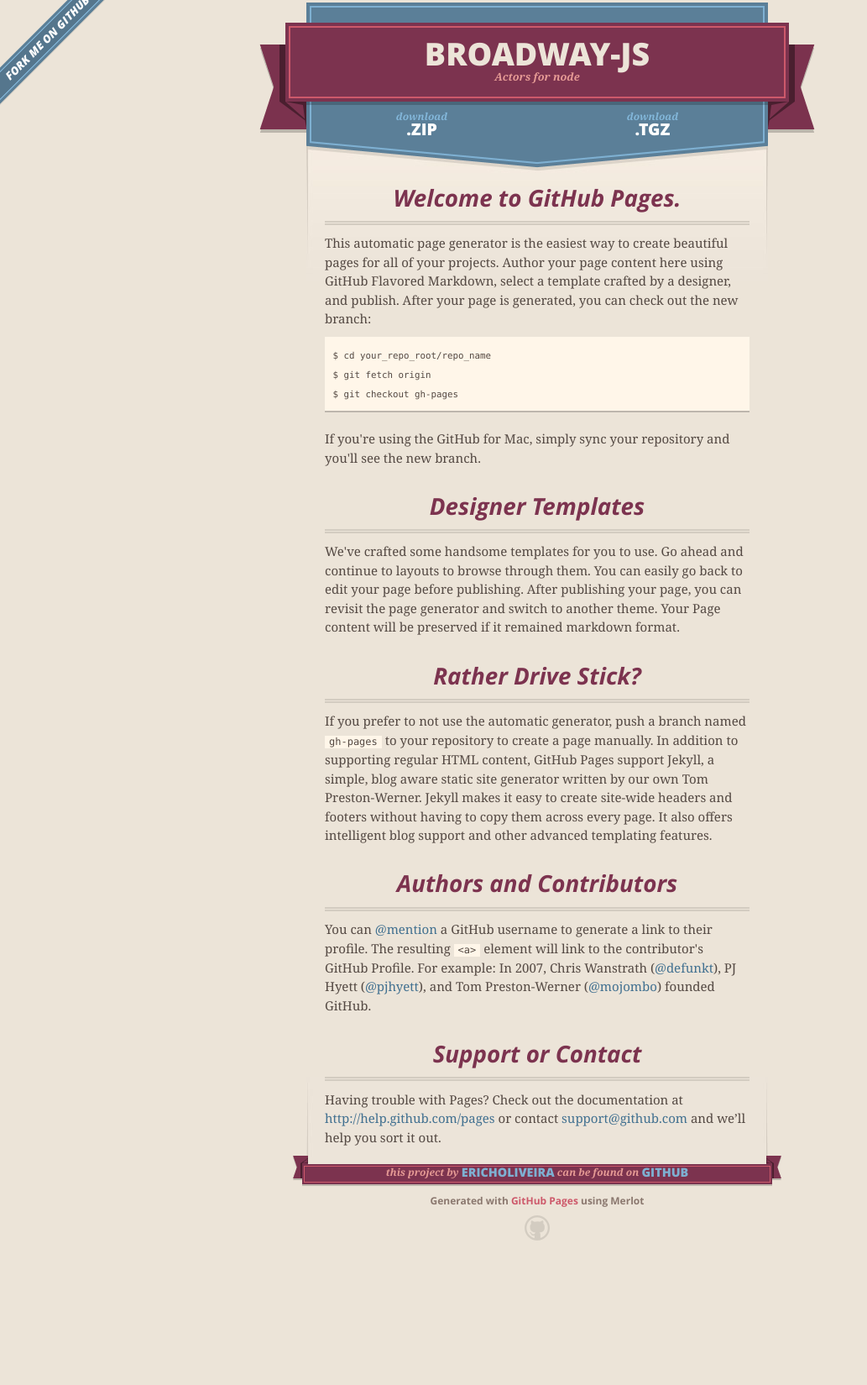
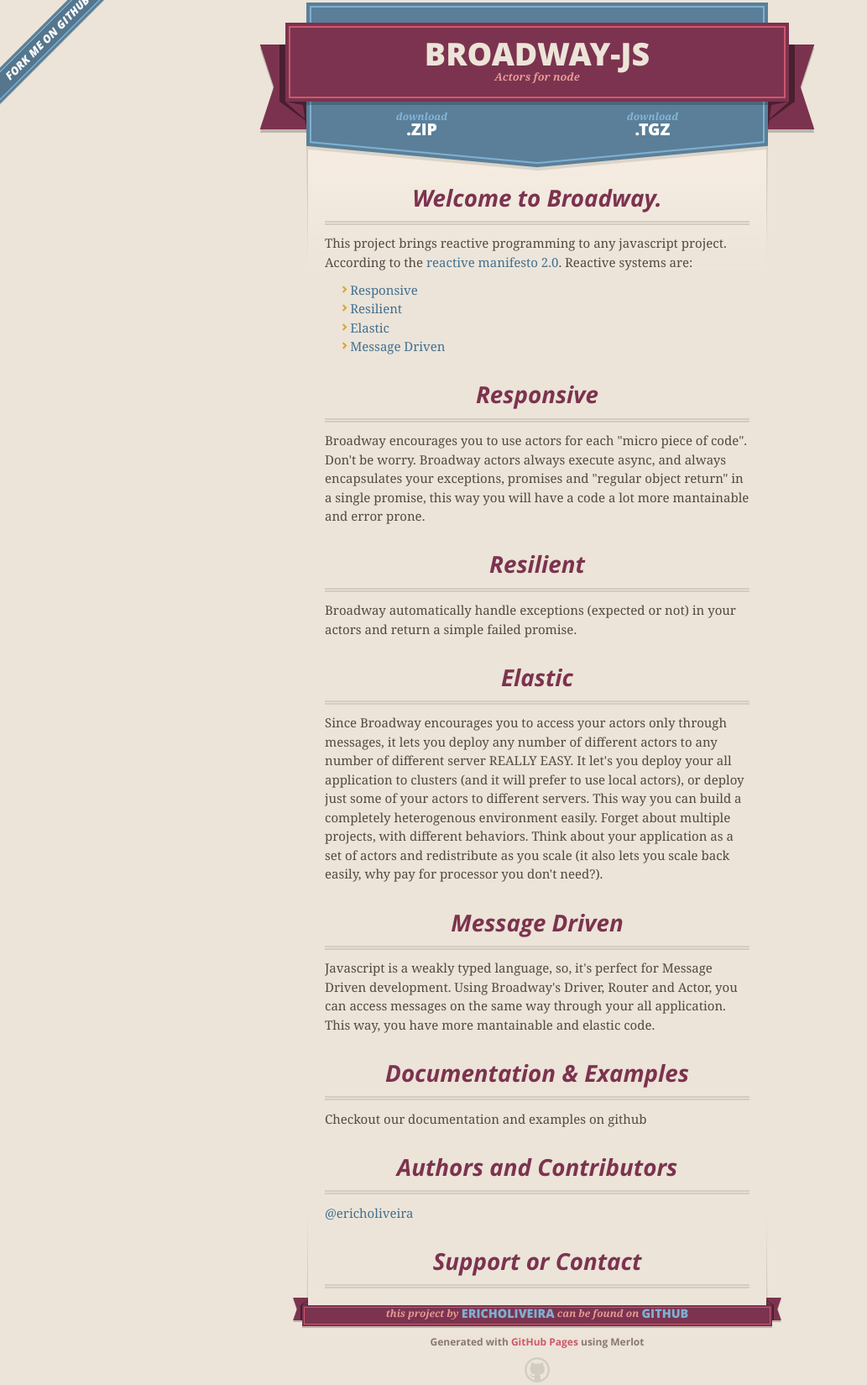
Before and after one commit to ericholiveira/studio, a plain HTML site: page index.html in a window 1280 px wide. Shown: the part 11-1660 px from the top of the page at 84% size, without its empty margins (0-1033 px from the left). Before the commit the page ends 1528 px from the top, so only its background shows below. Drawn offline with nearby package versions, Linux system fonts and the light colour scheme.

Commit message:
New index

```diff
--- a/index.html
+++ b/index.html
@@ -47,36 +47,64 @@
 
       <section id="main_content">
         <h3>
-<a id="welcome-to-github-pages" class="anchor" href="#welcome-to-github-pages" aria-hidden="true"><span class="octicon octicon-link"></span></a>Welcome to GitHub Pages.</h3>
+<a id="welcome-to-github-pages" class="anchor" href="#welcome-to-github-pages" aria-hidden="true"><span class="octicon octicon-link"></span></a>Welcome to Broadway.</h3>
 
-<p>This automatic page generator is the easiest way to create beautiful pages for all of your projects. Author your page content here using GitHub Flavored Markdown, select a template crafted by a designer, and publish. After your page is generated, you can check out the new branch:</p>
+<p>This project brings reactive programming to any javascript project. According to the <a href="http://www.reactivemanifesto.org/">reactive manifesto 2.0</a>. Reactive systems
+are:
+<ul>
+  <li><a href="#reponsive">Responsive</a></li>
+  <li><a href="#resilient">Resilient</a></li>
+  <li><a href="#elastic">Elastic</a></li>
+  <li><a href="#message_driven">Message Driven</a></li>
+</ul>
+ </p>
 
-<pre><code>$ cd your_repo_root/repo_name
-$ git fetch origin
-$ git checkout gh-pages
-</code></pre>
-
-<p>If you're using the GitHub for Mac, simply sync your repository and you'll see the new branch.</p>
 
 <h3>
-<a id="designer-templates" class="anchor" href="#designer-templates" aria-hidden="true"><span class="octicon octicon-link"></span></a>Designer Templates</h3>
+<a id="reponsive" class="anchor" href="#reponsive" aria-hidden="true"><span class="octicon octicon-link"></span></a>Responsive</h3>
 
-<p>We've crafted some handsome templates for you to use. Go ahead and continue to layouts to browse through them. You can easily go back to edit your page before publishing. After publishing your page, you can revisit the page generator and switch to another theme. Your Page content will be preserved if it remained markdown format.</p>
+<p>Broadway encourages you to use actors for each "micro piece of code".
+  Don't be worry.
+  Broadway actors always execute async, and always encapsulates your exceptions, promises and "regular object return" in a single promise, this way you will have a code a lot more mantainable and error prone.
+  </p>
 
 <h3>
-<a id="rather-drive-stick" class="anchor" href="#rather-drive-stick" aria-hidden="true"><span class="octicon octicon-link"></span></a>Rather Drive Stick?</h3>
+<a id="resilient" class="anchor" href="#resilient" aria-hidden="true"><span class="octicon octicon-link"></span></a>Resilient</h3>
 
-<p>If you prefer to not use the automatic generator, push a branch named <code>gh-pages</code> to your repository to create a page manually. In addition to supporting regular HTML content, GitHub Pages support Jekyll, a simple, blog aware static site generator written by our own Tom Preston-Werner. Jekyll makes it easy to create site-wide headers and footers without having to copy them across every page. It also offers intelligent blog support and other advanced templating features.</p>
+<p>Broadway automatically handle exceptions (expected or not) in your actors and return a simple failed promise.
+  </p>
+
+<h3>
+<a id="elastic" class="anchor" href="#elastic" aria-hidden="true"><span class="octicon octicon-link"></span></a>Elastic</h3>
+
+<p>Since Broadway encourages you to access your actors only through messages, it lets you deploy any number of different actors to any number of different server REALLY EASY.
+  It let's you deploy your all application to clusters (and it will prefer to use local actors), or deploy just some of your actors to different servers.
+  This way you can build a completely heterogenous environment easily.
+  Forget about multiple projects, with different behaviors. Think about your application as a set of actors and redistribute as you scale (it also lets you scale back easily, why pay for processor you don't need?).
+  </p>
+
+  <h3>
+  <a id="message_driven" class="anchor" href="#message_driven" aria-hidden="true"><span class="octicon octicon-link"></span></a>Message Driven</h3>
+
+  <p>Javascript is a weakly typed language, so, it's perfect for Message Driven development.
+    Using Broadway's Driver, Router and Actor, you can access messages on the same way through your all application. This way, you have more mantainable and elastic code.
+    </p>
+
+<h3>
+<a id="docs_examples" class="anchor" href="#message_driven" aria-hidden="true"><span class="octicon octicon-link"></span></a>Documentation & Examples</h3>
+
+<p>Checkout our documentation and examples on github
+  </p>
 
 <h3>
 <a id="authors-and-contributors" class="anchor" href="#authors-and-contributors" aria-hidden="true"><span class="octicon octicon-link"></span></a>Authors and Contributors</h3>
 
-<p>You can <a href="https://github.com/blog/821" class="user-mention">@mention</a> a GitHub username to generate a link to their profile. The resulting <code>&lt;a&gt;</code> element will link to the contributor's GitHub Profile. For example: In 2007, Chris Wanstrath (<a href="https://github.com/defunkt" class="user-mention">@defunkt</a>), PJ Hyett (<a href="https://github.com/pjhyett" class="user-mention">@pjhyett</a>), and Tom Preston-Werner (<a href="https://github.com/mojombo" class="user-mention">@mojombo</a>) founded GitHub.</p>
+<p><a href="https://github.com/ericholiveira" class="user-mention">@ericholiveira</a></p>
 
 <h3>
 <a id="support-or-contact" class="anchor" href="#support-or-contact" aria-hidden="true"><span class="octicon octicon-link"></span></a>Support or Contact</h3>
 
-<p>Having trouble with Pages? Check out the documentation at <a href="http://help.github.com/pages">http://help.github.com/pages</a> or contact <a href="mailto:support@github.com">support@github.com</a> and we’ll help you sort it out.</p>
+<p></p>
       </section>
 
       <footer>
```
Also changed, not shown: 1 other file.
